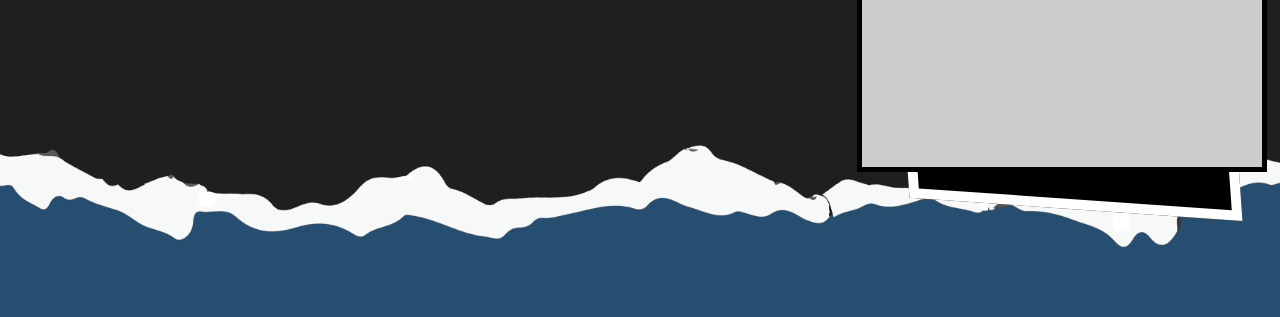
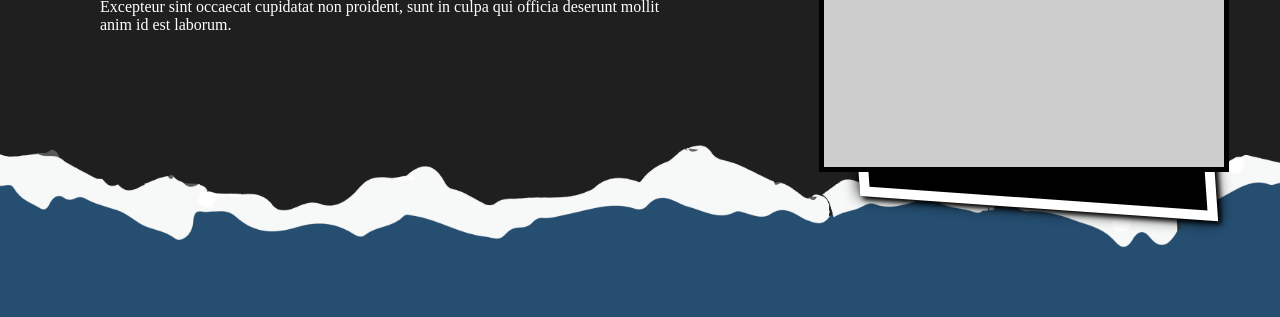
Before and after one commit to u19069716/A25-Website, a plain HTML site: page index.html in a window 1280 px wide. Shown: the part 483-800 px from the top of the page. Drawn offline with Linux system fonts and the light colour scheme; placeholder pictures from the web are drawn by us.

Commit message:
Updated homepage

```diff
--- a/css/style.css
+++ b/css/style.css
@@ -152,12 +152,12 @@ html {
   justify-content: center;
   align-items: center;
   padding: 0 100px 0 100px;
-  width: 66%;
+  width: 60%;
   height: 100%;
 }
 
 .center-right {
-  width: 34%;
+  width: 40%;
   justify-content: center;
   align-items: center;
 }
@@ -189,12 +189,13 @@ html {
   position: absolute;
   top: 50%;
   left: 50%;
-  width: 120%;
+  width: 110%;
   height: 110%;
   transform: rotate(3deg) skewX(7deg) skewY(1deg) translateX(-46%)
     translateY(-48%);
   background: rgb(0, 0, 0);
   border: 10px solid white;
+  box-shadow: 0px 0px 15px rgb(0, 0, 0), 3px 3px 5px #000;
 }
 
 /**************/
```
